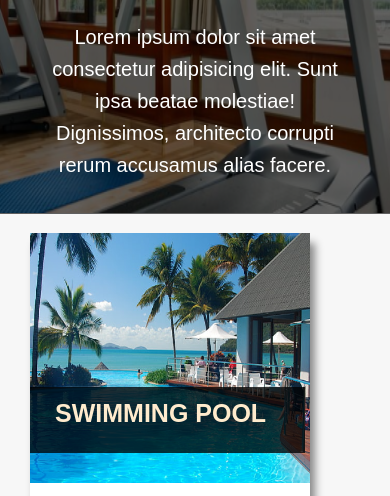
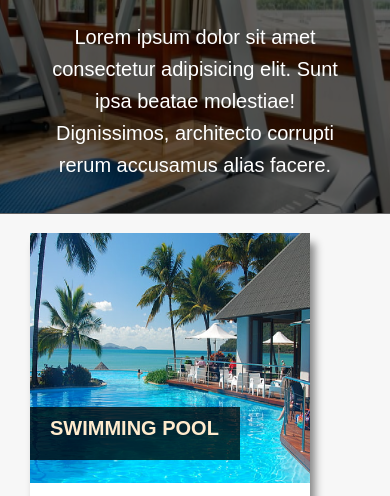
Before and after one commit to Elion-commerce/facilities-test, a plain HTML site: page index.html in a window 390 px wide. Shown: the part 315-811 px from the top of the page. Drawn offline with Linux system fonts and the light colour scheme; files whose address does not match are found by name.

Commit message:
Update facilities.css

```diff
--- a/facilities.css
+++ b/facilities.css
@@ -337,6 +337,11 @@ width: 280px;
 height: 400px;
 margin-left: 3%;
 }
+.ctag{
+    font-size: 20px;
+    width: 170px;
+
+}
 
 .card div{
     height:250px
```
